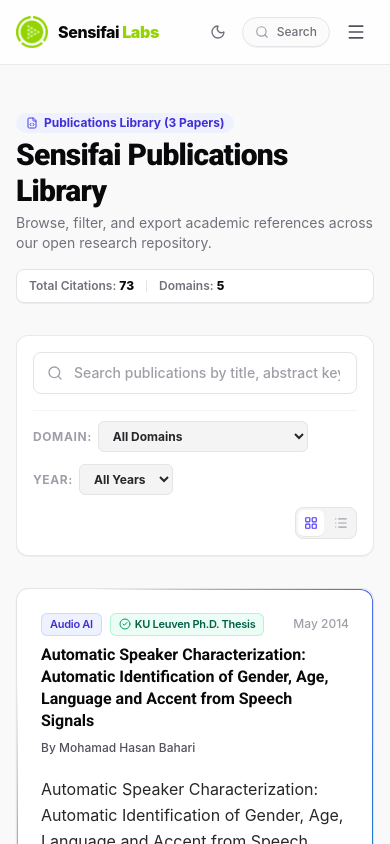
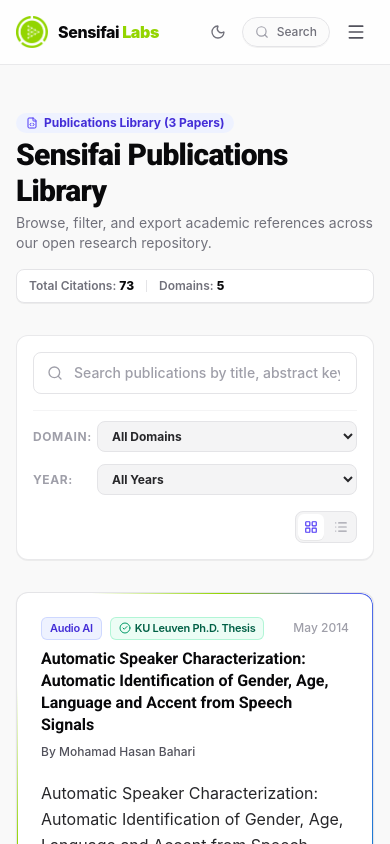
Before and after one commit to Sensifai-BV/research, a React (Vite) app: page /publications in a window 390 px wide. Shown: the top 844 px of the page. Built offline with nearby package versions, Linux system fonts and the light colour scheme.

Commit message:
Fix Publications page filter dropdown alignment on mobile

```diff
--- a/src/components/ui/Badge.jsx
+++ b/src/components/ui/Badge.jsx
@@ -3,7 +3,7 @@
 import { twMerge } from 'tailwind-merge';
 
 export function Badge({ children, variant = 'default', className, ...props }) {
-  const baseStyles = 'inline-flex items-center gap-1 rounded-md border px-2 py-0.5 text-[11px] font-semibold tracking-tight transition-colors focus:outline-none shrink-0';
+  const baseStyles = 'inline-flex items-center gap-1 rounded-md border px-2 py-0.5 text-[11px] font-semibold tracking-tight transition-colors focus:outline-none max-w-full whitespace-normal text-left';
 
   const variants = {
     default: 'border-zinc-950 dark:border-zinc-50 bg-zinc-950 dark:bg-zinc-50 text-white dark:text-zinc-900 shadow-2xs dark:shadow-none',
--- a/src/data/generatedContentData.json
+++ b/src/data/generatedContentData.json
@@ -10,7 +10,7 @@
     }
   },
   "meta": {
-    "generatedAt": "2026-08-12T07:25:32.714Z",
+    "generatedAt": "2026-08-12T07:28:00.564Z",
     "generator": "SQLite Production Store & MiniSearch Content Engine",
     "sqliteFile": "src/data/content.db"
   },
--- a/src/pages/PaperDetailPage.jsx
+++ b/src/pages/PaperDetailPage.jsx
@@ -65,12 +65,12 @@
             <div className="flex flex-wrap items-center gap-2">
               <Badge variant="indigo">{paper.areaBadge || paper.areaName}</Badge>
               {paper.isPublished && (
-                <Badge variant="published">
-                  <CheckCircle2 className="h-3 w-3 text-emerald-600" />
-                  Published in {paper.venue}
+                <Badge variant="published" className="max-w-full leading-tight">
+                  <CheckCircle2 className="h-3 w-3 text-emerald-600 shrink-0" />
+                  <span>Published in {paper.publishedBadge || paper.venue}</span>
                 </Badge>
               )}
-              <span className="text-xs font-bold text-zinc-400 dark:text-zinc-500 ml-auto">{paper.month} {paper.year}</span>
+              <span className="text-xs font-bold text-zinc-400 dark:text-zinc-500 sm:ml-auto">{paper.month} {paper.year}</span>
             </div>
 
             {/* Title */}
--- a/src/pages/PublicationsPage.jsx
+++ b/src/pages/PublicationsPage.jsx
@@ -121,16 +121,16 @@
                 </button>
               )}
             </div>
-            <div className="flex flex-wrap items-center justify-between gap-3 pt-2.5 border-t border-zinc-100 dark:border-zinc-800">
+            <div className="flex flex-col sm:flex-row sm:items-center justify-between gap-3 pt-2.5 border-t border-zinc-100 dark:border-zinc-800">
               {/* Dropdown Filters (Domain & Year) */}
-              <div className="flex flex-wrap items-center gap-3 sm:gap-4 min-w-0">
+              <div className="flex flex-col sm:flex-row items-stretch sm:items-center gap-3 sm:gap-4 w-full sm:w-auto">
                 {/* Domain Select */}
-                <div className="flex items-center gap-1.5">
-                  <span className="text-xs font-bold text-zinc-400 dark:text-zinc-500 uppercase tracking-wider shrink-0">Domain:</span>
+                <div className="flex items-center gap-2">
+                  <span className="w-14 text-xs font-bold text-zinc-400 dark:text-zinc-500 uppercase tracking-wider shrink-0">Domain:</span>
                   <select
                     value={selectedArea}
                     onChange={(e) => setSelectedArea(e.target.value)}
-                    className="text-xs font-bold text-zinc-800 dark:text-zinc-200 bg-zinc-100 dark:bg-zinc-800 border border-zinc-200 dark:border-zinc-800 rounded-md px-2.5 py-1.5 focus:outline-none focus:ring-2 focus:ring-indigo-500/20 cursor-pointer transition-colors max-w-[210px] sm:max-w-xs truncate"
+                    className="flex-1 sm:flex-none text-xs font-bold text-zinc-800 dark:text-zinc-200 bg-zinc-100 dark:bg-zinc-800 border border-zinc-200 dark:border-zinc-800 rounded-lg px-2.5 py-1.5 focus:outline-none focus:ring-2 focus:ring-indigo-500/20 cursor-pointer transition-colors max-w-full sm:max-w-xs truncate"
                   >
                     <option value="all">All Domains</option>
                     {RESEARCH_AREAS.map(area => (
@@ -142,12 +142,12 @@
                 </div>
 
                 {/* Year Select */}
-                <div className="flex items-center gap-1.5">
-                  <span className="text-xs font-bold text-zinc-400 dark:text-zinc-500 uppercase tracking-wider shrink-0">Year:</span>
+                <div className="flex items-center gap-2">
+                  <span className="w-14 text-xs font-bold text-zinc-400 dark:text-zinc-500 uppercase tracking-wider shrink-0">Year:</span>
                   <select
                     value={selectedYear}
                     onChange={(e) => setSelectedYear(e.target.value)}
-                    className="text-xs font-bold text-zinc-800 dark:text-zinc-200 bg-zinc-100 dark:bg-zinc-800 border border-zinc-200 dark:border-zinc-800 rounded-md px-2.5 py-1.5 focus:outline-none focus:ring-2 focus:ring-indigo-500/20 cursor-pointer transition-colors"
+                    className="flex-1 sm:flex-none text-xs font-bold text-zinc-800 dark:text-zinc-200 bg-zinc-100 dark:bg-zinc-800 border border-zinc-200 dark:border-zinc-800 rounded-lg px-2.5 py-1.5 focus:outline-none focus:ring-2 focus:ring-indigo-500/20 cursor-pointer transition-colors"
                   >
                     <option value="all">All Years</option>
                     {availableYears.map(yr => (
@@ -158,7 +158,7 @@
               </div>
 
               {/* View Mode Toggle */}
-              <div className="flex items-center gap-2 shrink-0 ml-auto">
+              <div className="flex items-center justify-end gap-2 shrink-0 ml-auto pt-1 sm:pt-0">
                 <div className="flex items-center gap-1 bg-zinc-100 dark:bg-zinc-800 p-0.5 rounded-lg border border-zinc-200 dark:border-zinc-800">
                   <button
                     onClick={() => setViewMode('grid')}
```
